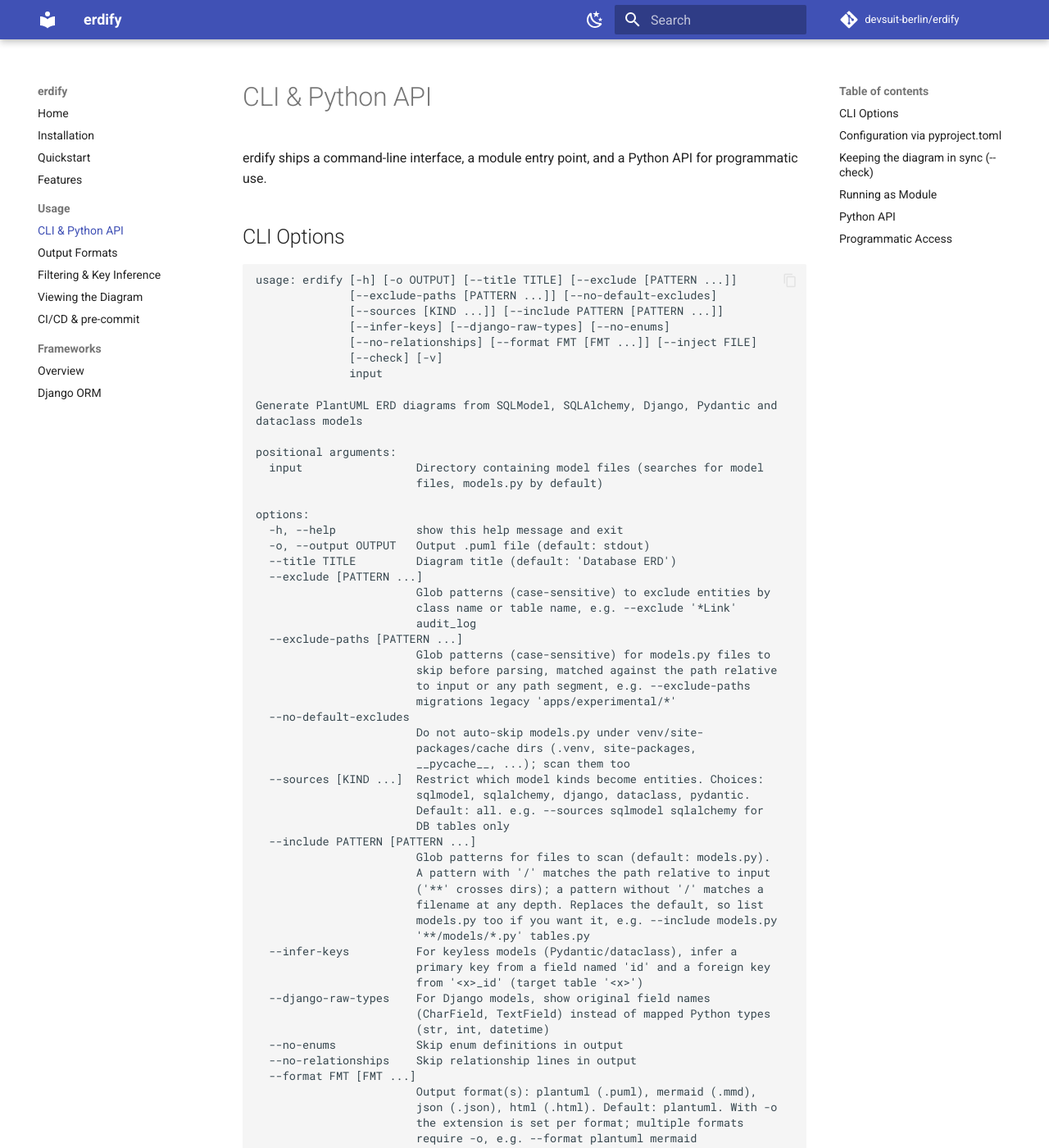
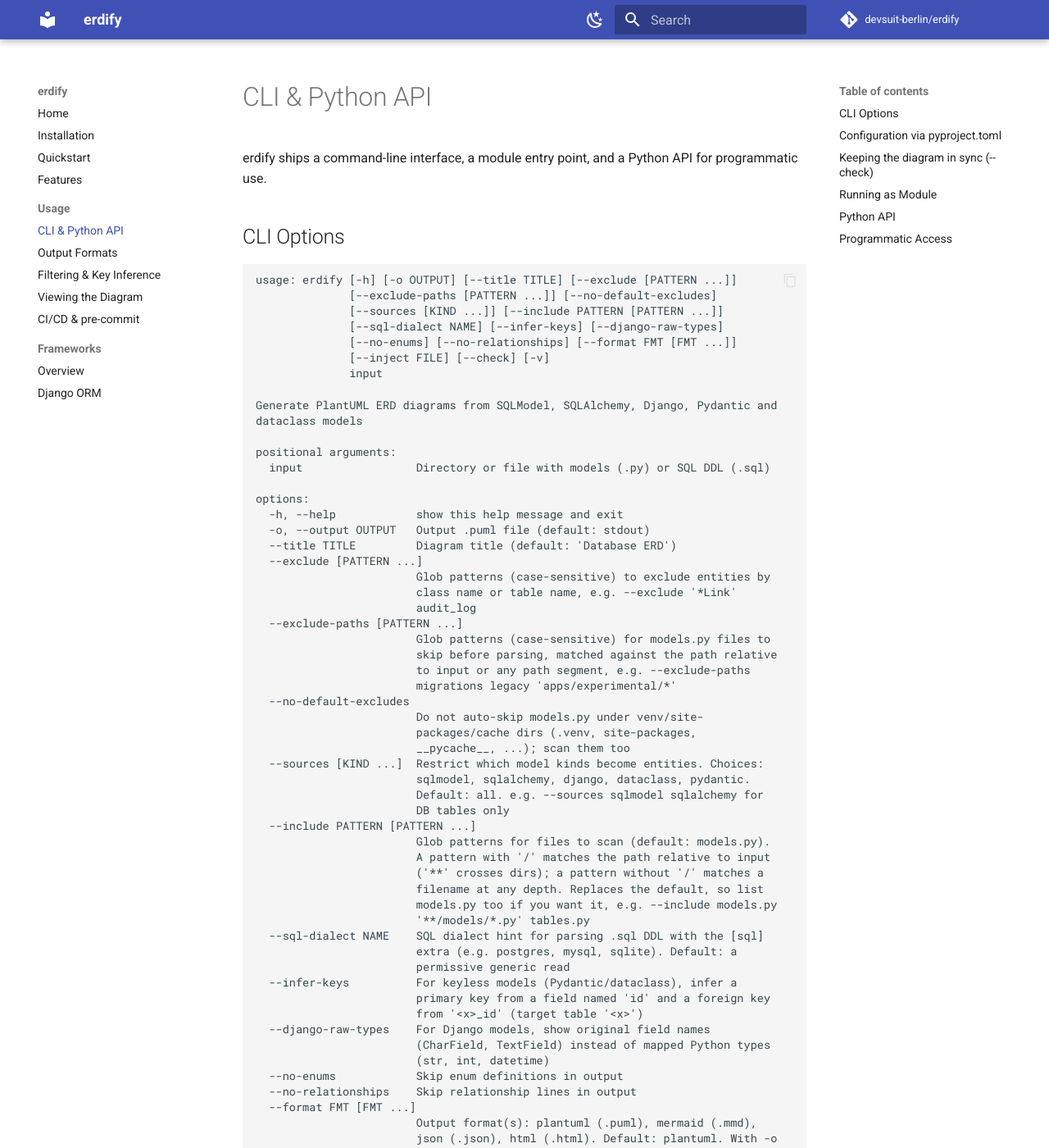
Before and after one commit to devsuit-berlin/erdify, an MkDocs documentation site: the page built from docs/usage/cli.md, in a window 1280 px wide and 1400 px high. Shown: the whole window at 82% size. Built offline with MkDocs 1.6.1 and Material for MkDocs 9.7.7, drawn with Linux system fonts in a browser that asks for light colours; comment, search, counter and statistics services are not loaded; some of the changed text lies outside the part shown.

Commit message:
feat: add --sql-dialect flag, sql_dialect config key, and file input to the CLI
Co-Authored-By: Claude Sonnet 4.6 <noreply@anthropic.com>

```diff
--- a/docs/usage/cli.md
+++ b/docs/usage/cli.md
@@ -10,17 +10,16 @@ erdify ships a command-line interface, a module entry point, and a Python API fo
 usage: erdify [-h] [-o OUTPUT] [--title TITLE] [--exclude [PATTERN ...]]
               [--exclude-paths [PATTERN ...]] [--no-default-excludes]
               [--sources [KIND ...]] [--include PATTERN [PATTERN ...]]
-              [--infer-keys] [--django-raw-types] [--no-enums]
-              [--no-relationships] [--format FMT [FMT ...]] [--inject FILE]
-              [--check] [-v]
+              [--sql-dialect NAME] [--infer-keys] [--django-raw-types]
+              [--no-enums] [--no-relationships] [--format FMT [FMT ...]]
+              [--inject FILE] [--check] [-v]
               input
 
 Generate PlantUML ERD diagrams from SQLModel, SQLAlchemy, Django, Pydantic and
 dataclass models
 
 positional arguments:
-  input                 Directory containing model files (searches for model
-                        files, models.py by default)
+  input                 Directory or file with models (.py) or SQL DDL (.sql)
 
 options:
   -h, --help            show this help message and exit
@@ -50,6 +49,9 @@ options:
                         filename at any depth. Replaces the default, so list
                         models.py too if you want it, e.g. --include models.py
                         '**/models/*.py' tables.py
+  --sql-dialect NAME    SQL dialect hint for parsing .sql DDL with the [sql]
+                        extra (e.g. postgres, mysql, sqlite). Default: a
+                        permissive generic read
   --infer-keys          For keyless models (Pydantic/dataclass), infer a
                         primary key from a field named 'id' and a foreign key
                         from '<x>_id' (target table '<x>')
```
Also changed, not shown: 4 other files.
